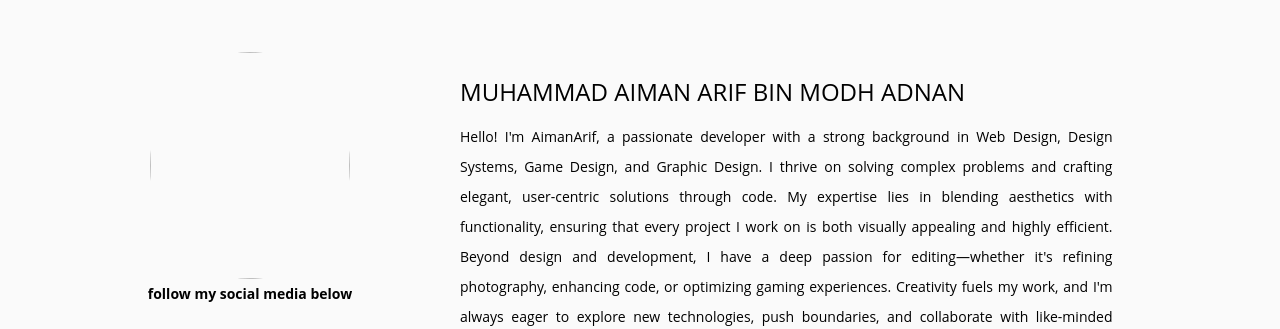
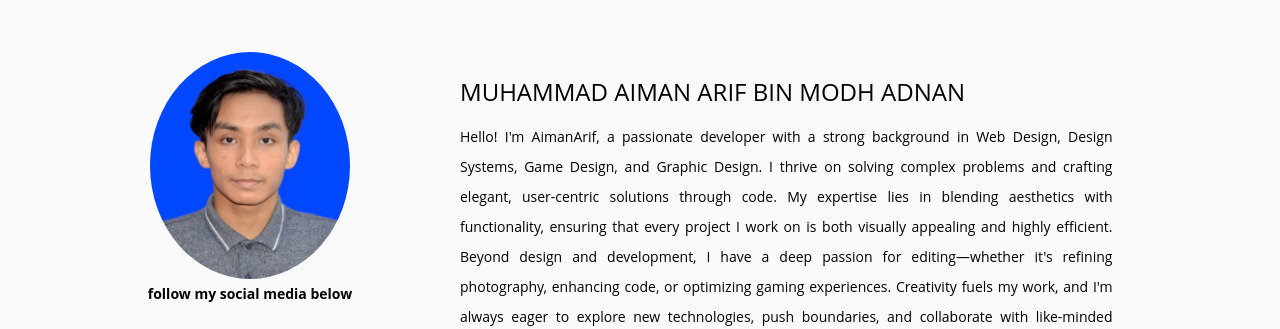
Before and after one commit to AimanArif15/AimanArif2PortFolio, a plain HTML site: page index.html in a window 1280 px wide. Shown: the part 1218-1547 px from the top of the page. Drawn offline with Linux system fonts and the light colour scheme.

Commit message:
Update index.html

```diff
--- a/index.html
+++ b/index.html
@@ -80,7 +80,7 @@
             <!-- ./ Main Heading-->
             <div class="row main-low-margin text-center">
                 <div class=" col-md-4" data-scrollreveal="enter left and move 100px, wait 0.4s">
-                    <img src="../photo_6109360846078589231_x.jpg" alt="" width="200" height="227" class="img-circle">
+                    <img src="Icon/photo_6109360846078589231_x.jpg" alt="" width="200" height="227" class="img-circle">
                   <p class=""><strong> follow my social media below </strong></p>
 <p>
            <a href="https://www.instagram.com/aiemanarif__?igsh=MWlhZDAzZWs3M216Mw%3D%3D&utm_source=qr"><img src="Icon/instagram.png" width="50"></a>
```
